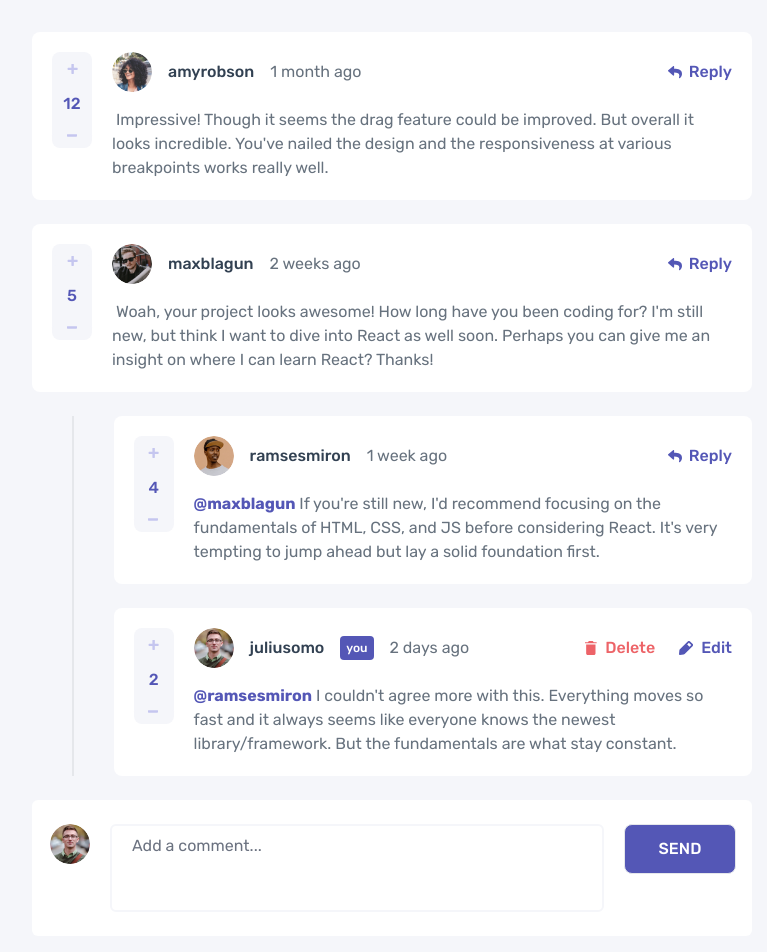
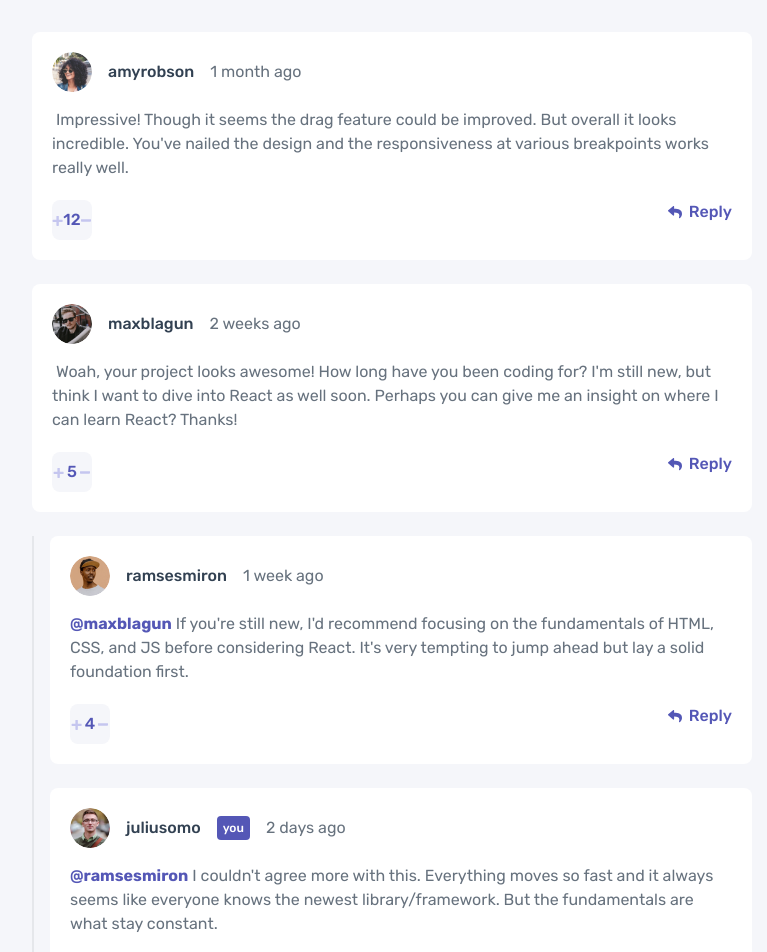
Before and after one commit to sazzad4677/Interactive-comments-section, a React (Create React App) app: page / in a window 1280 px wide. Shown: the top 952 px of the page, without its empty margins (248-1015 px from the left). Built offline with nearby package versions, Linux system fonts and the light colour scheme.

Commit message:
responsiveness complete

```diff
--- a/src/App.css
+++ b/src/App.css
@@ -19,7 +19,7 @@ body {
   flex-direction: column;
   margin-left: auto;
   margin-right: auto;
-  width: 45rem;
+  /* width: 45rem; */
   align-items: center;
   height: 100%;
   justify-content: flex-start;
--- a/src/components/Comments/Comments.js
+++ b/src/components/Comments/Comments.js
@@ -16,7 +16,7 @@ const Comments = ({
         .sort((a, b) => (a.score > b.score && -1 ? a.score < b.score && 1 : 0))
         .map((comment) => (
           <Fragment key={comment.id}>
-            <div className="flex w-full flex-col justify-center gap-6">
+            <div className="flex w-full flex-col justify-center gap-6 ">
               <CommentsLayout
                 comment={comment}
                 data={data}
@@ -30,7 +30,7 @@ const Comments = ({
               />
             </div>
             {comment.replies?.length > 0 && (
-              <div className="ml-10 flex w-full flex-wrap gap-6 border-l-2 pl-10">
+              <div className="flex w-full flex-wrap gap-6 border-l-2 mobile:ml-0 mobile:pl-4 desktop:ml-10 desktop:pl-10">
                 {comment.replies
                   .sort((a, b) =>
                     a.score > b.score && -1 ? a.score < b.score && 1 : 0
--- a/src/layout/CommentsLayout.js
+++ b/src/layout/CommentsLayout.js
@@ -35,14 +35,54 @@ const CommentsLayout = ({
     );
     setEdit(false);
   };
-
   const [commentToDelete, setCommentToDelete] = useState(null);
+  const ReplyEditDeleteButton = () => {
+    return (
+      <>
+        {currentUser.username !== user.username ? (
+          <button
+            onClick={() => {
+              setReply((prev) => !prev);
+              setReplyUser(comment);
+            }}
+            className="replyIcon flex items-center font-medium text-primary-moderate-blue hover:text-primary-grayish-blue"
+          >
+            <ReplyIcon className="font-medium" /> &nbsp; Reply
+          </button>
+        ) : (
+          // Delete and Edit button
+          <div className="flex items-center gap-6 ">
+            <button
+              onClick={() => {
+                setOpen(true);
+                setCommentToDelete(id);
+              }}
+              className="deleteIcon flex cursor-pointer items-center gap-2 font-medium text-primary-soft-red hover:text-primary-pale-red"
+            >
+              <DeleteIcon className="font-medium" />
+              Delete
+            </button>
+            <button
+              onClick={() => {
+                setEdit((prev) => !prev);
+                setValue(replyingTo ? `@${replyingTo} ${content}` : content);
+              }}
+              className="editIcon flex cursor-pointer items-center gap-2 font-medium text-primary-moderate-blue hover:text-primary-grayish-blue"
+            >
+              <EditIcon className="font-medium" />
+              Edit
+            </button>
+          </div>
+        )}
+      </>
+    );
+  };
 
   return (
     <>
-      <div className="mx-auto flex w-full flex-row flex-nowrap items-start justify-between gap-5 rounded-lg bg-neutral-white p-5">
+      <div className="mx-auto flex w-full items-start justify-between gap-5 rounded-lg bg-neutral-white p-5 mobile:flex-row mobile:flex-wrap desktop:flex-nowrap">
         {/* voting button */}
-        <div className="max-w-10 flex h-24 max-h-24 w-11 flex-col items-stretch justify-around rounded-lg bg-neutral-very-light-gray py-2 text-neutral-grayish-blue">
+        <div className="max-w-10 flex max-h-24 items-center justify-around rounded-lg bg-neutral-very-light-gray py-2 text-neutral-grayish-blue mobile:order-2 mobile:h-10 mobile:w-24 mobile:flex-row desktop:order-1 desktop:h-24 desktop:w-11 desktop:flex-col">
           {/* Plus button */}
           <button
             onClick={() => updateVote(id, 1)}
@@ -61,7 +101,8 @@ const CommentsLayout = ({
             <MinusIcon className="scoreUpDownButton font-medium" />
           </button>
         </div>
-        <div className="flex w-full flex-col gap-4 text-base font-medium text-neutral-dark-blue">
+        {/* Comments */}
+        <div className="flex w-full flex-col flex-wrap gap-4 text-base font-medium text-neutral-dark-blue desktop:order-2">
           <div className="flex justify-between gap-4">
             {/* Profile */}
             <div className="flex items-center gap-4 ">
@@ -84,44 +125,10 @@ const CommentsLayout = ({
                   : createdAt}
               </span>
             </div>
-            {/* Reply Button */}
-            {currentUser.username !== user.username ? (
-              <button
-                onClick={() => {
-                  setReply((prev) => !prev);
-                  setReplyUser(comment);
-                }}
-                className="replyIcon flex items-center font-medium text-primary-moderate-blue hover:text-primary-grayish-blue"
-              >
-                <ReplyIcon className="font-medium" /> &nbsp; Reply
-              </button>
-            ) : (
-              // Delete and Edit button
-              <div className="flex items-center gap-6 ">
-                <button
-                  onClick={() => {
-                    setOpen(true);
-                    setCommentToDelete(id);
-                  }}
-                  className="deleteIcon flex cursor-pointer items-center gap-2 font-medium text-primary-soft-red hover:text-primary-pale-red"
-                >
-                  <DeleteIcon className="font-medium" />
-                  Delete
-                </button>
-                <button
-                  onClick={() => {
-                    setEdit((prev) => !prev);
-                    setValue(
-                      replyingTo ? `@${replyingTo} ${content}` : content
-                    );
-                  }}
-                  className="editIcon flex cursor-pointer items-center gap-2 font-medium text-primary-moderate-blue hover:text-primary-grayish-blue"
-                >
-                  <EditIcon className="font-medium" />
-                  Edit
-                </button>
-              </div>
-            )}
+            {/* Reply edit and delete Button for desktop only*/}
+            <div className="mobile:hidden desktop:flex">
+              <ReplyEditDeleteButton />
+            </div>
           </div>
           {edit && (
             <form onSubmit={handelFormSubmit} className="-mb-2 flex flex-col">
@@ -157,6 +164,10 @@ const CommentsLayout = ({
             </div>
           )}
         </div>
+        {/* Reply Edit and Delete button for mobile only */}
+        <div className="ml-auto mobile:order-3 desktop:hidden">
+          <ReplyEditDeleteButton />
+        </div>
       </div>
       {reply && (
         <Reply
--- a/src/layout/DeleteModal.js
+++ b/src/layout/DeleteModal.js
@@ -7,11 +7,11 @@ const Delete = ({ open, setOpen, commentToDelete, deleteComment }) => {
     <Transition.Root show={open} as={Fragment}>
       <Dialog
         as="div"
-        className="fixed inset-0 z-10 mx-auto  w-96 overflow-y-auto"
+        className="fixed inset-0 z-10 mx-auto w-96 overflow-y-auto"
         initialFocus={cancelButtonRef}
         onClose={setOpen}
       >
-        <div className="flex min-h-screen items-end justify-center px-2 pt-4 pb-20 text-center sm:block sm:p-0">
+        <div className="flex min-h-screen items-center justify-center px-2 pt-4 pb-20 text-center sm:block sm:p-0">
           <Transition.Child
             as={Fragment}
             enter="ease-out duration-300"
@@ -39,13 +39,15 @@ const Delete = ({ open, setOpen, commentToDelete, deleteComment }) => {
             leaveFrom="opacity-100 translate-y-0 sm:scale-100"
             leaveTo="opacity-0 translate-y-4 sm:translate-y-0 sm:scale-95"
           >
-            <div className="relative inline-flex transform flex-col justify-center  gap-5 overflow-hidden rounded-lg bg-neutral-white px-2 pt-5 pb-4 text-left align-bottom shadow-xl transition-all sm:my-8 sm:w-full sm:max-w-lg sm:p-6 sm:pb-4 sm:align-middle">
-              <div className="bg-neutral-white">
-                <div className=" sm:flex sm:items-start">
-                  <div className="mt-0 flex flex-col gap-4 text-center sm:mt-0  sm:text-left">
-                    <h2 className="font-mono text-2xl font-medium text-neutral-dark-blue">
+            <div className="relative inline-flex transform flex-col justify-center  gap-5 overflow-hidden rounded-lg bg-neutral-white px-2 pt-5 pb-4 text-left align-bottom shadow-xl transition-all sm:my-8 sm:w-full sm:max-w-lg sm:p-6 sm:pb-4 sm:align-middle mobile:px-6">
+              <div className="bg-neutral-white ">
+                <div className="sm:flex sm:items-start">
+                  {/* mt-3 text-center sm:mt-0 sm:ml-4 sm:text-left" */}
+                  <div className="mt-0 flex flex-col gap-4 sm:mt-0  sm:text-left">
+                    {/* mt-3 text-center sm:mt-0 sm:ml-4 sm:text-left */}
+                    <Dialog.Title as="h3" className="font-mono text-2xl font-medium text-neutral-dark-blue leading-6">
                       Delete comment
-                    </h2>
+                    </Dialog.Title>
                     <div>
                       <p className="font-mono text-base text-neutral-grayish-blue">
                         Are you sure you want to delete this comment? This will
@@ -58,7 +60,7 @@ const Delete = ({ open, setOpen, commentToDelete, deleteComment }) => {
               <div className="flex gap-3 bg-neutral-white pb-4 font-mono">
                 <button
                   type="button"
-                  className="w-full rounded-md border border-transparent bg-neutral-grayish-blue px-6 py-3 text-base font-medium tracking-wide text-neutral-white "
+                  className="w-full rounded-md border border-transparent bg-neutral-grayish-blue px-6 py-3 text-base font-medium tracking-tight text-neutral-white "
                   onClick={() => setOpen(false)}
                 >
                   NO, CANCEL
--- a/src/layout/NewCommentLayout.js
+++ b/src/layout/NewCommentLayout.js
@@ -10,15 +10,15 @@ const NewCommentLayout = ({
 }) => {
   return (
     <div className="rounded-md bg-neutral-white py-6 px-4">
-      <form onSubmit={onSubmit} className="flex flex-wrap gap-5">
-        <div>
+      <form onSubmit={onSubmit} className="flex mobile:flex-wrap desktop:flex-nowrap gap-5">
+        <div className="mobile:order-1 desktop:order-none ">
           <img
-            className="ml-0.5 h-10 w-10 rounded-full object-cover"
+            className="ml-0.5 mobile:w-10 desktop:w-fit"
             alt={data?.currentUser.username}
             src={require(`../images/avatars/${data?.currentUser.image.webp}`)}
           />
         </div>
-        <div className="flex flex-grow flex-wrap gap-4">
+        <div className="flex flex-grow flex-wrap gap-4 mobile:order-none desktop:order-none w-full">
           <textarea
             onChange={(e) => setValue(e.target.value)}
             ref={textareaRef}
@@ -30,7 +30,7 @@ const NewCommentLayout = ({
             placeholder="Add a comment..."
           />
         </div>
-        <div className="ml-auto">
+        <div className="ml-auto mobile:order-2 desktop:order-none">
           <button
             type="submit"
             className="text-md relative h-fit w-28 rounded-lg border bg-primary-moderate-blue px-4 py-3 font-mono text-base font-medium text-neutral-white hover:bg-primary-grayish-blue"
--- a/src/pages/MainPage.js
+++ b/src/pages/MainPage.js
@@ -192,9 +192,9 @@ const MainPage = () => {
     }
     interval = seconds / 60;
     if (interval > 1) {
-      return Math.floor(interval) + " minutes";
+      return Math.floor(interval) + " min";
     }
-    return Math.floor(seconds) + " seconds";
+    return Math.floor(seconds) + " sec";
   };
 
   return (
--- a/tailwind.config.js
+++ b/tailwind.config.js
@@ -35,8 +35,12 @@ module.exports = {
         mono: ["Rubik", ...defaultTheme.fontFamily.mono],
       },
       width: {
-        '128': '45rem',
-      }
+        128: "45rem",
+      },
+      screens: {
+        "mobile": "375px",
+        "desktop": "1440px",
+      },
     },
   },
   plugins: [require("@tailwindcss/forms")],
```
